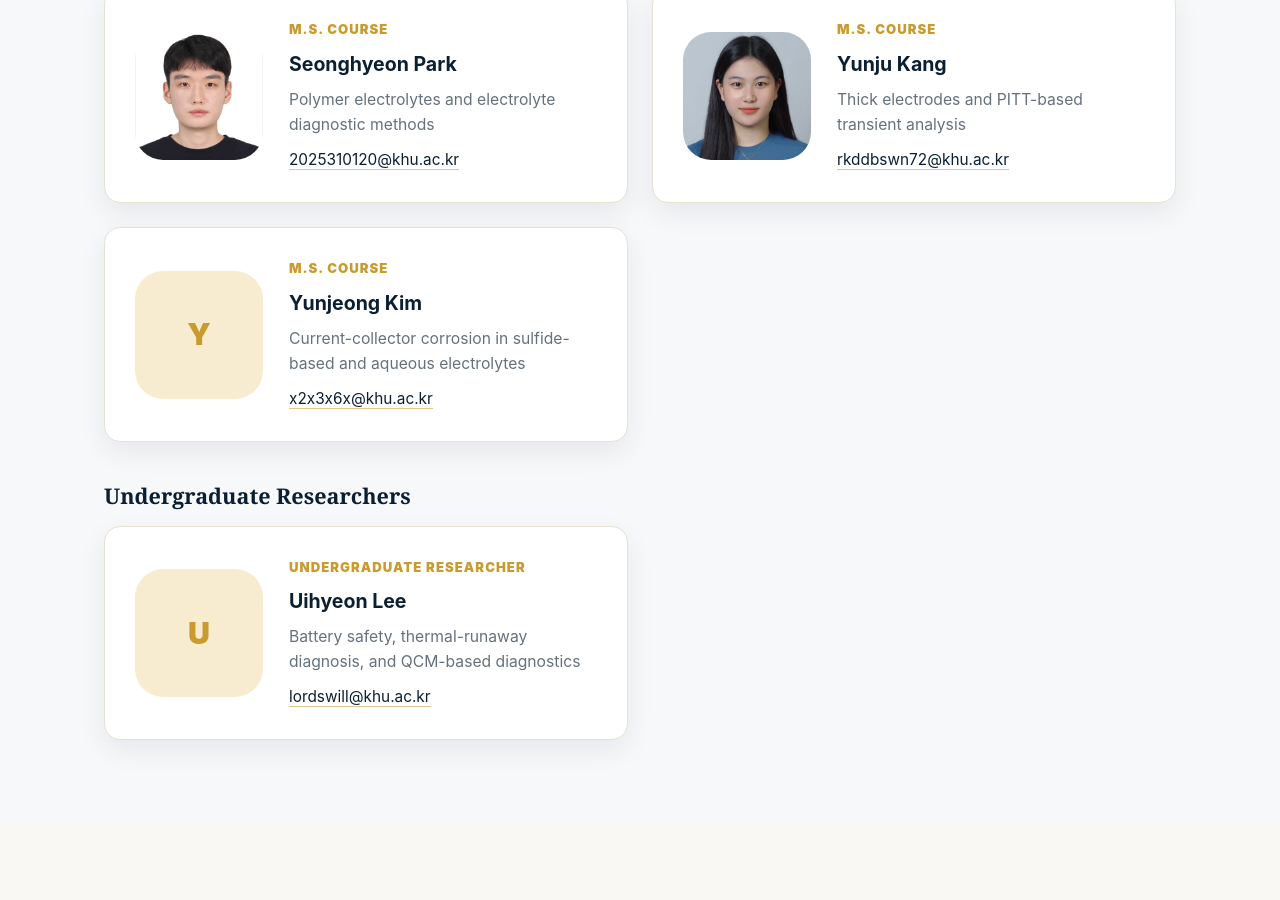
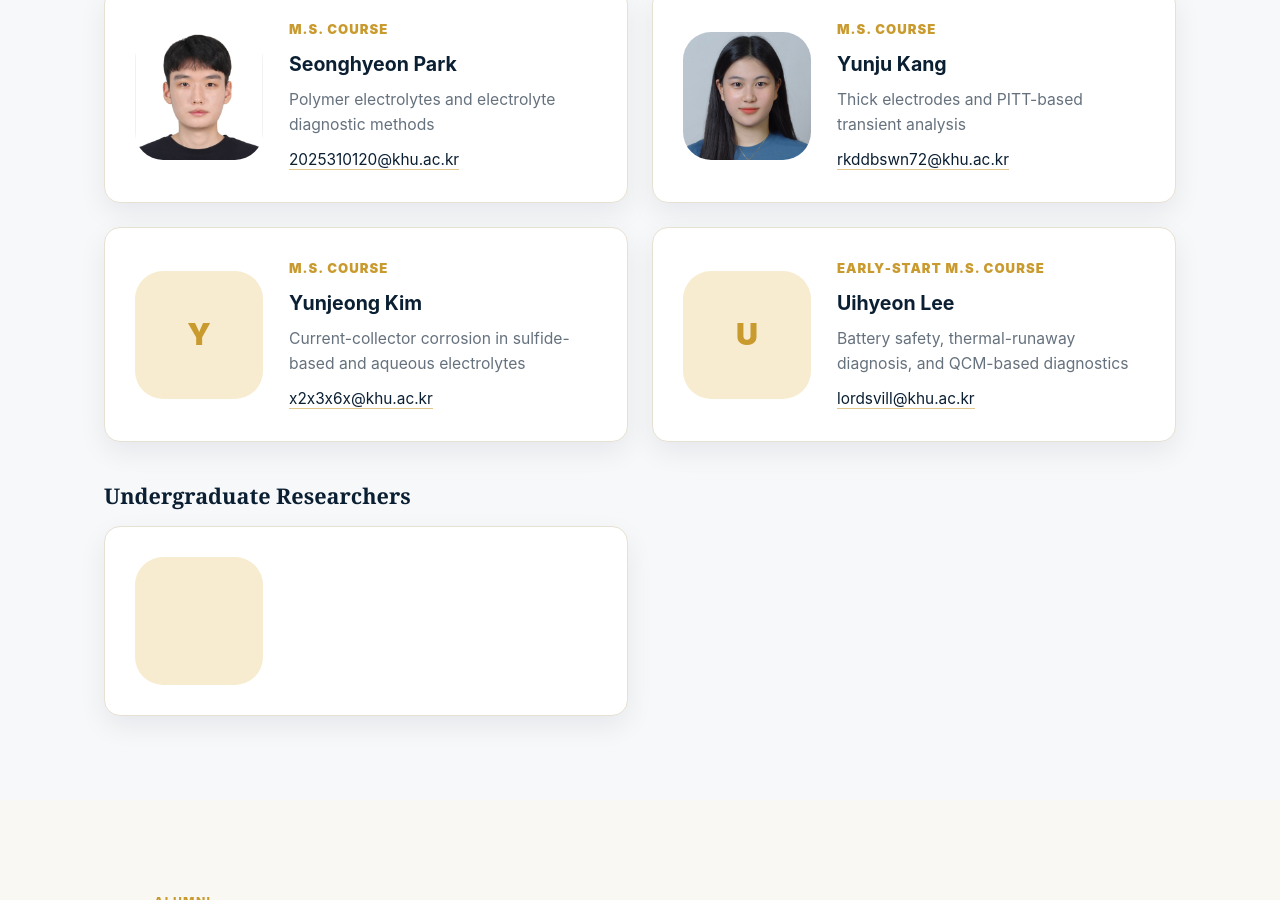
Before and after one commit to tyoon-lab/tyoon-lab.github.io, a Jekyll site: the page built from people.md, in a window 1280 px wide and 900 px high, scrolled down 1775 px. Built offline with Jekyll 4.4.1, drawn with Linux system fonts in a browser that asks for light colours.

Commit message:
member update

```diff
--- a/_data/people.yml
+++ b/_data/people.yml
@@ -53,13 +53,14 @@ graduate_students:
     email: "x2x3x6x@khu.ac.kr"
     photo: ""
     topic: "Current-collector corrosion in sulfide-based and aqueous electrolytes"
+  - name: "Uihyeon Lee"
+    role: "Early-start M.S. Course"
+    email: "lordsvill@khu.ac.kr"
+    photo: ""
+    topic: "Battery safety, thermal-runaway diagnosis, and QCM-based diagnostics"
 
 undergraduate_students:
-  - name: "Uihyeon Lee"
-    role: "Undergraduate Researcher"
-    email: "lordswill@khu.ac.kr"
-    photo: ""
-    topic: "Battery safety, thermal-runaway diagnosis, and QCM-based diagnostics"
+  -
 
 alumni_groups:
   - title: "Professors & Postdocs"
--- a/people.md
+++ b/people.md
@@ -98,6 +98,7 @@ permalink: /people/
       </div>
     </div>
 
+    {% if site.data.people.undergraduate_students and site.data.people.undergraduate_students.size > 0 %}
     <div class="member-group-block">
       <h3>Undergraduate Researchers</h3>
       <div class="people-grid compact-people-grid">
@@ -118,6 +119,7 @@ permalink: /people/
         {% endfor %}
       </div>
     </div>
+    {% endif %}
   </div>
 </section>
 
```
Also changed, not shown: 2 other files.
